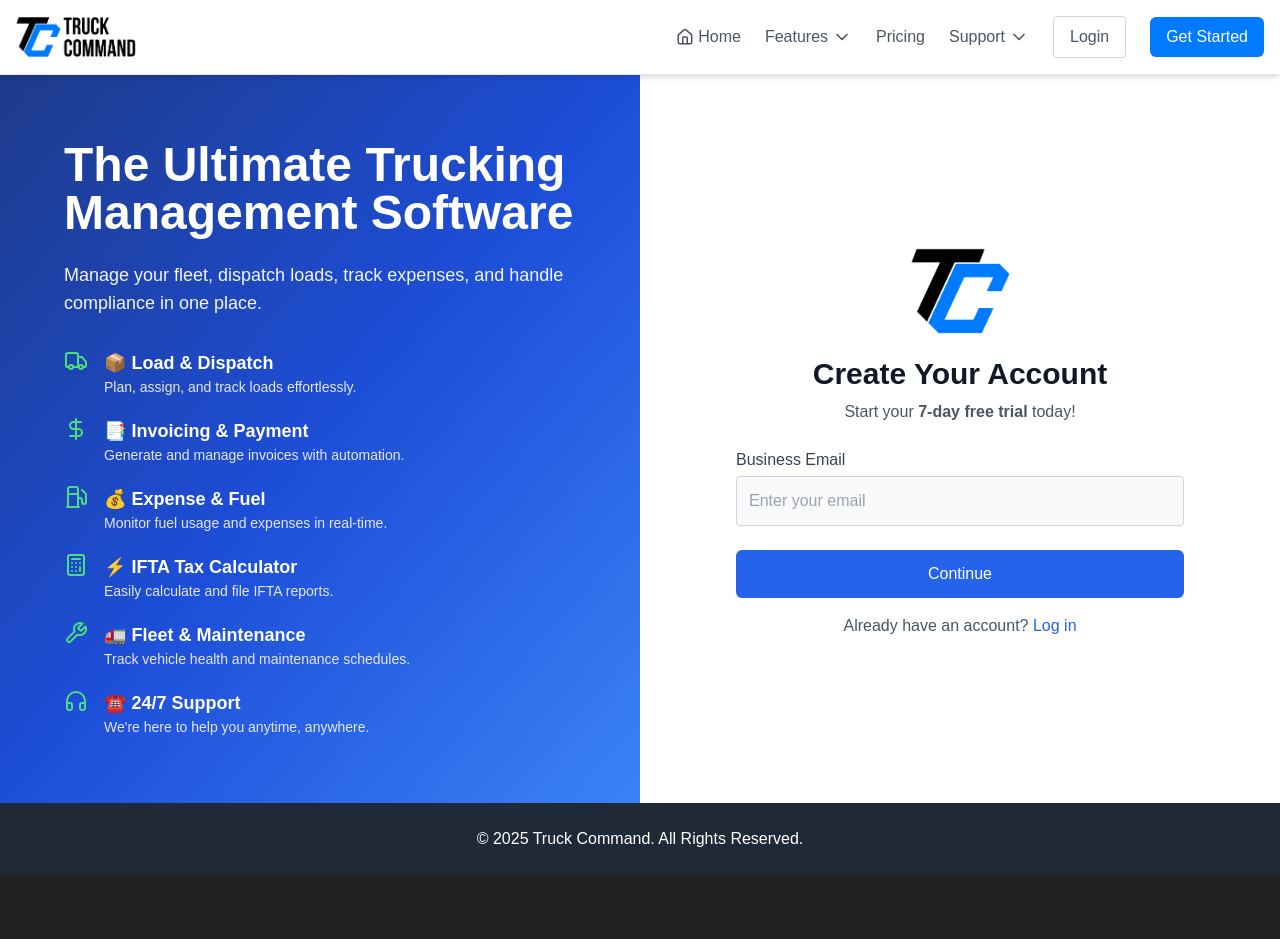
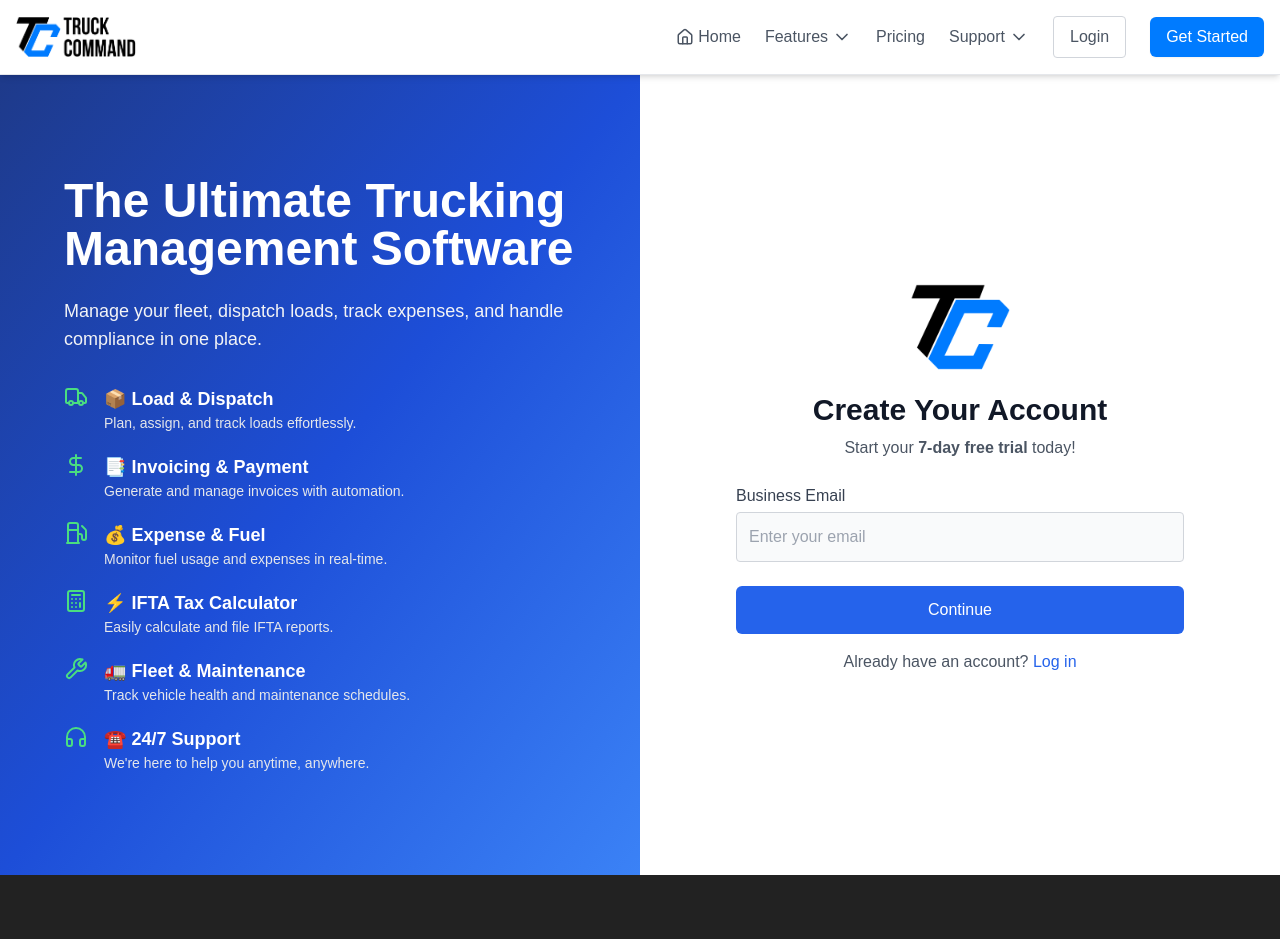
Before and after one commit to HighYieldSolar/truck-cmd, a Next.js app: page /signup in a window 1280 px wide. Shown: the top 939 px of the page. Built offline with nearby package versions, Linux system fonts and the light colour scheme.

Commit message:
updated sign up page

```diff
--- a/src/app/(main)/signup/page.js
+++ b/src/app/(main)/signup/page.js
@@ -440,9 +440,6 @@
         </div>
       )}
 
-      <footer className="bg-gray-800 text-white py-6 text-center">
-        <p>&copy; 2025 Truck Command. All Rights Reserved.</p>
-      </footer>
     </div>
   );
 }
```
